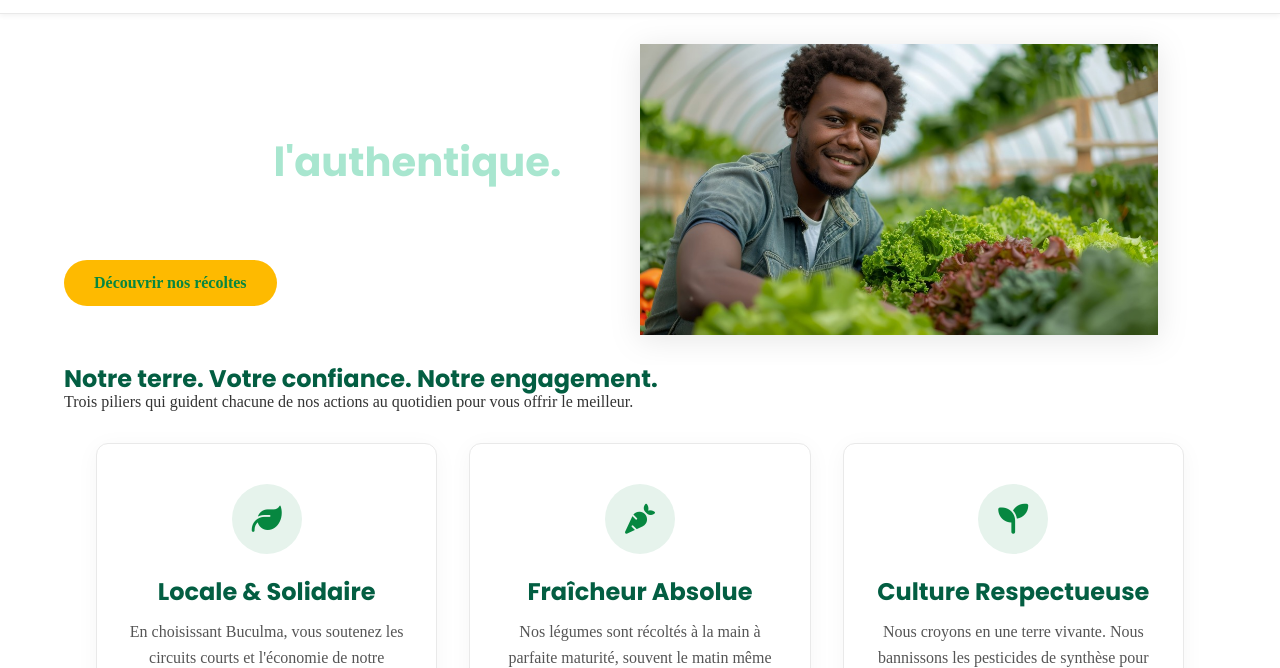
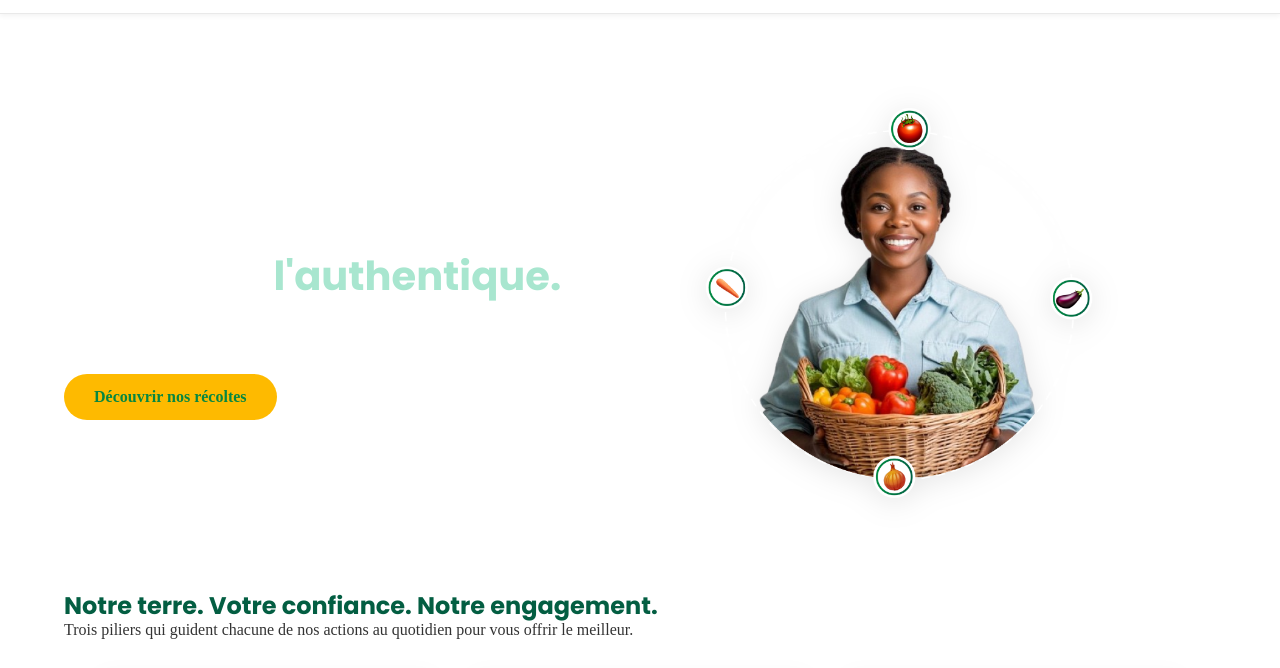
Before and after one commit to Turtle-wrld17/last-site, a plain HTML site: page index.html in a window 1280 px wide. Shown: the part 79-747 px from the top of the page. Drawn offline with Linux system fonts and the light colour scheme; files that its build step writes are made by us from their sources.

Commit message:
Update index.html

```diff
--- a/index.html
+++ b/index.html
@@ -57,7 +57,7 @@
                 </div>
 
                 <div class="hero-image">
-                    <img src="/images/abou-hero-img1.jpg" alt="Femme souriante tenant un panier de légumes frais">
+                    <img src="/images/hero_img.png" alt="Femme souriante tenant un panier de légumes frais">
                 </div>
 
             </div>
```
